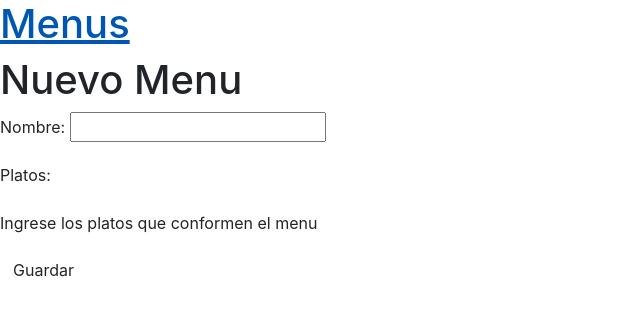
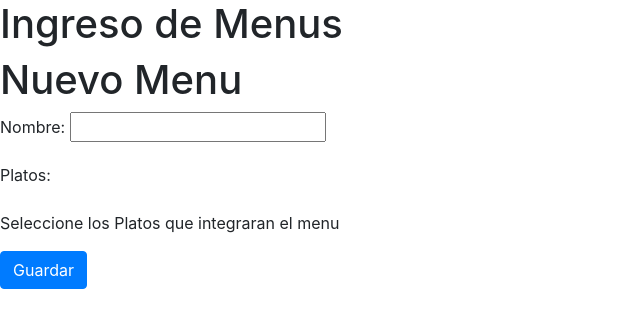
Before and after one commit to satigo/restaurante, a Django app: page /menu/nuevo/ in a window 1280 px wide. Shown: the top 328 px of the page, without its empty margins (0-640 px from the left). Run offline with Django 3.2, Linux system fonts and the light colour scheme; data that the repository does not hold is empty; some libraries are stand-ins or nearby versions.

Commit message:
Commit Final, funcionalidad y agregando bootstrap

```diff
--- a/rest/forms.py
+++ b/rest/forms.py
@@ -11,5 +11,5 @@ class MenuForm(forms.ModelForm):
     def __init__ (self, *args, **kwargs):
         super(MenuForm, self).__init__(*args, **kwargs)
         self.fields["platos"].widget = forms.widgets.CheckboxSelectMultiple()
-        self.fields["platos"].help_text = "Ingrese los platos que conformen el menu"
+        self.fields["platos"].help_text = "Seleccione los Platos que integraran el menu"
         self.fields["platos"].queryset = Plato.objects.all()
--- a/rest/templates/rest/base.html
+++ b/rest/templates/rest/base.html
@@ -4,7 +4,7 @@
 	  {# CSS Bootstrap #}
 	  {% bootstrap_css %}
 <div class="page-header">
-    <h1><a href="/">Menus</a></h1>
+    <h1>Ingreso de Menus</h1>
 
     {% if messages %}
      <ul class="messages">
--- a/rest/templates/rest/menu_editar.html
+++ b/rest/templates/rest/menu_editar.html
@@ -1,9 +1,17 @@
 {% extends 'rest/base.html' %}
 
     {% block content %}
+
+
+
         <h1>Nuevo Menu</h1>
         <form method="POST" class="post-form">{% csrf_token %}
+                <div class="form-group">
             {{ formulario.as_p }}
-            <button type="submit" class="save btn btn-default">Guardar</button>
+            </div>
+            <button type="submit" class="btn btn-primary">Guardar</button>
         </form>
+
+
+
     {% endblock %}
```
